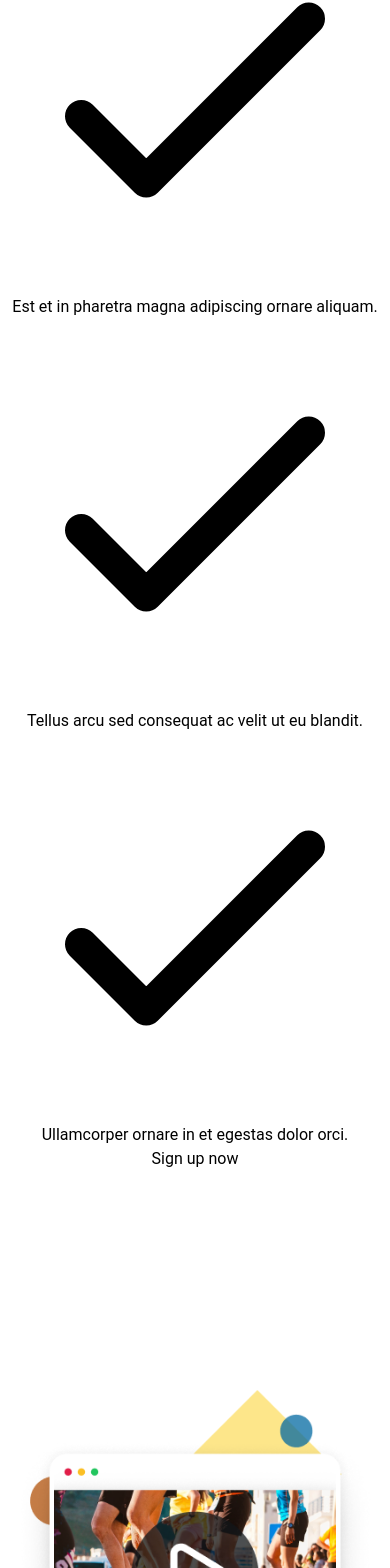
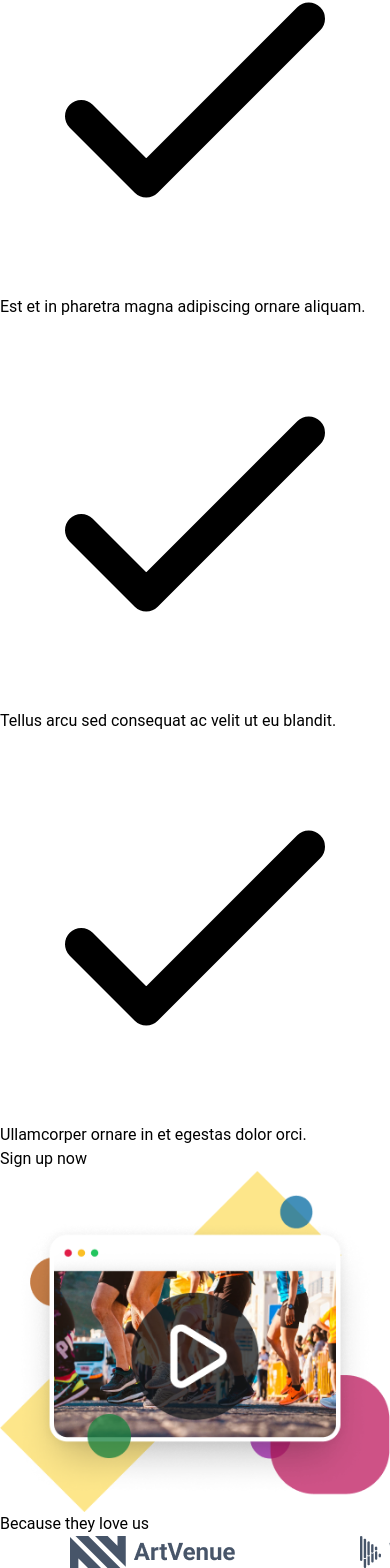
Before and after one commit to Rekl0w/Tasks, a Vue app in the folder case/: page / in a window 390 px wide. Shown: the part 2291-3859 px from the top of the page. Built offline with nearby package versions, Linux system fonts and the light colour scheme.

Commit message:
Update JoinUsSection.vue styling

```diff
--- a/case/src/components/JoinUsSection/JoinUsSection.vue
+++ b/case/src/components/JoinUsSection/JoinUsSection.vue
@@ -2,7 +2,7 @@
   <div class="flex justify-center items-center w-full" style="font-family: 'Roboto', sans-serif;">
     <div class="bg-white lg:h-[430px] h-[660px] w-10/12 lg:my-40 my-20 rounded-3xl shadow-lg flex">
       <div class="container mx-auto px-4 py-8 flex flex-col md:flex-row items-center md:justify-between">
-        <div class="md:w-1/2 a justify-center items-center pl-16">
+        <div class="md:w-1/2 w-full justify-center items-center lg:pl-16 px-0 lg:text-start text-center">
           <h2 class="lg:text-6xl text-4xl font-bold mb-8">Why join us</h2>
           <ul class="text-lg space-y-2 mb-8">
             <li class="flex lg:items-center text-start">
@@ -31,7 +31,7 @@
           </button>
         </div>
         <div class="lg:relative absolute lg:mt-5 mt-24 lg:w-auto w-full lg:px-0 lg:ml-0  px-3">
-          <div class="aspect-w-16 aspect-h-9">
+          <div class="aspect-w-16 aspect-h-9 lg:pt-0 pt-[56.25%]">
             <img  :src="!isMobile ? '/src/assets/screen.png' : '/src/assets/responsive-screen.png'" alt="Why Join Us" class="w-full h-full object-cover" />
           </div>
         </div>
@@ -65,20 +65,5 @@ checkIfMobile()
 </script>
 
 <style scoped>
-@media (max-width: 768px) {
-  .container {
-    flex-direction: column;
-  }
-  .a {
-    width: 100%;
-  }
-  .pl-16 {
-    padding-left: 0;
-    padding-right: 0;
-    text-align: center;
-  }
-  .aspect-w-16 {
-    padding-top: 56.25%;
-  }
-}
+
 </style>
```
